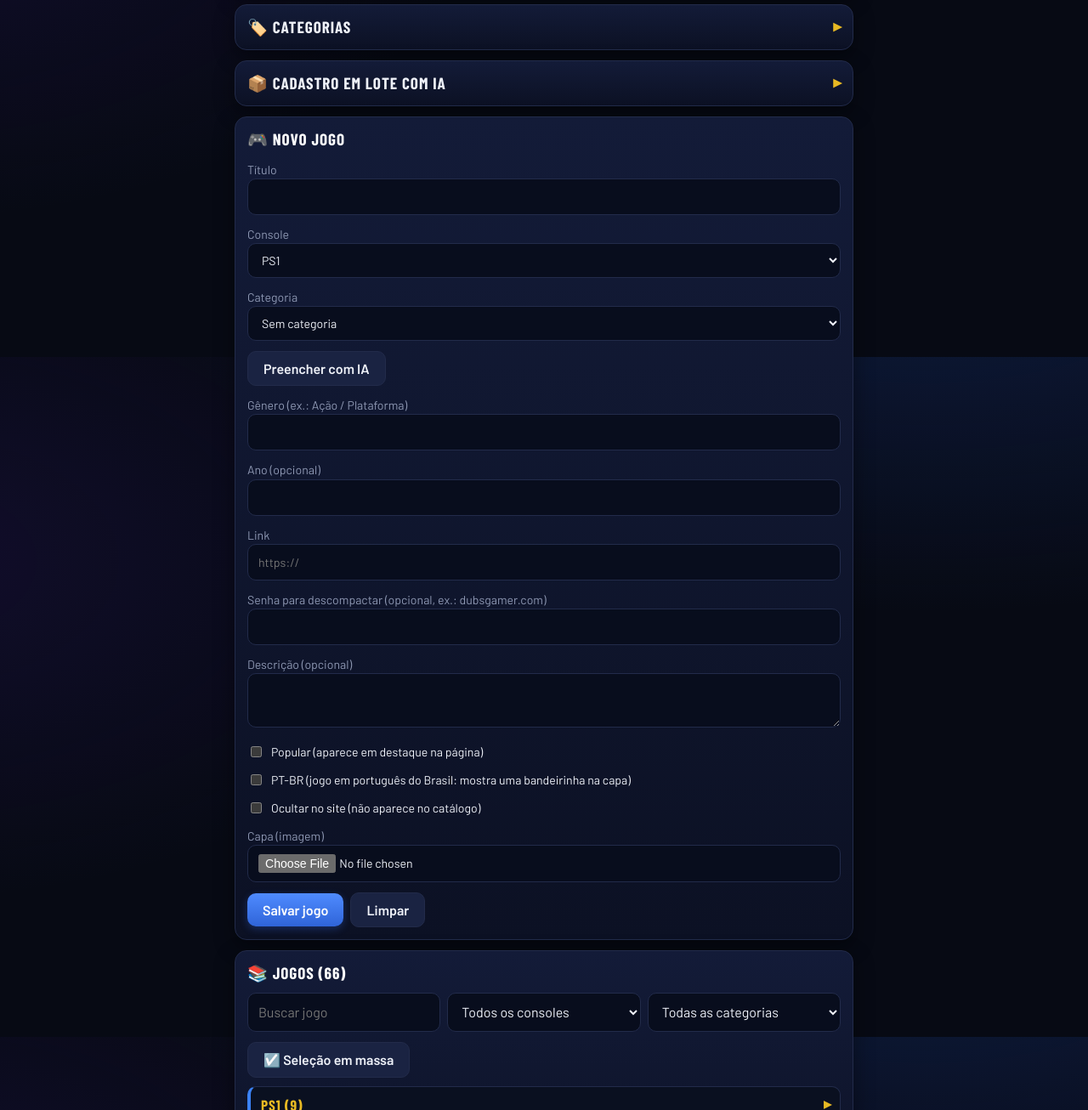
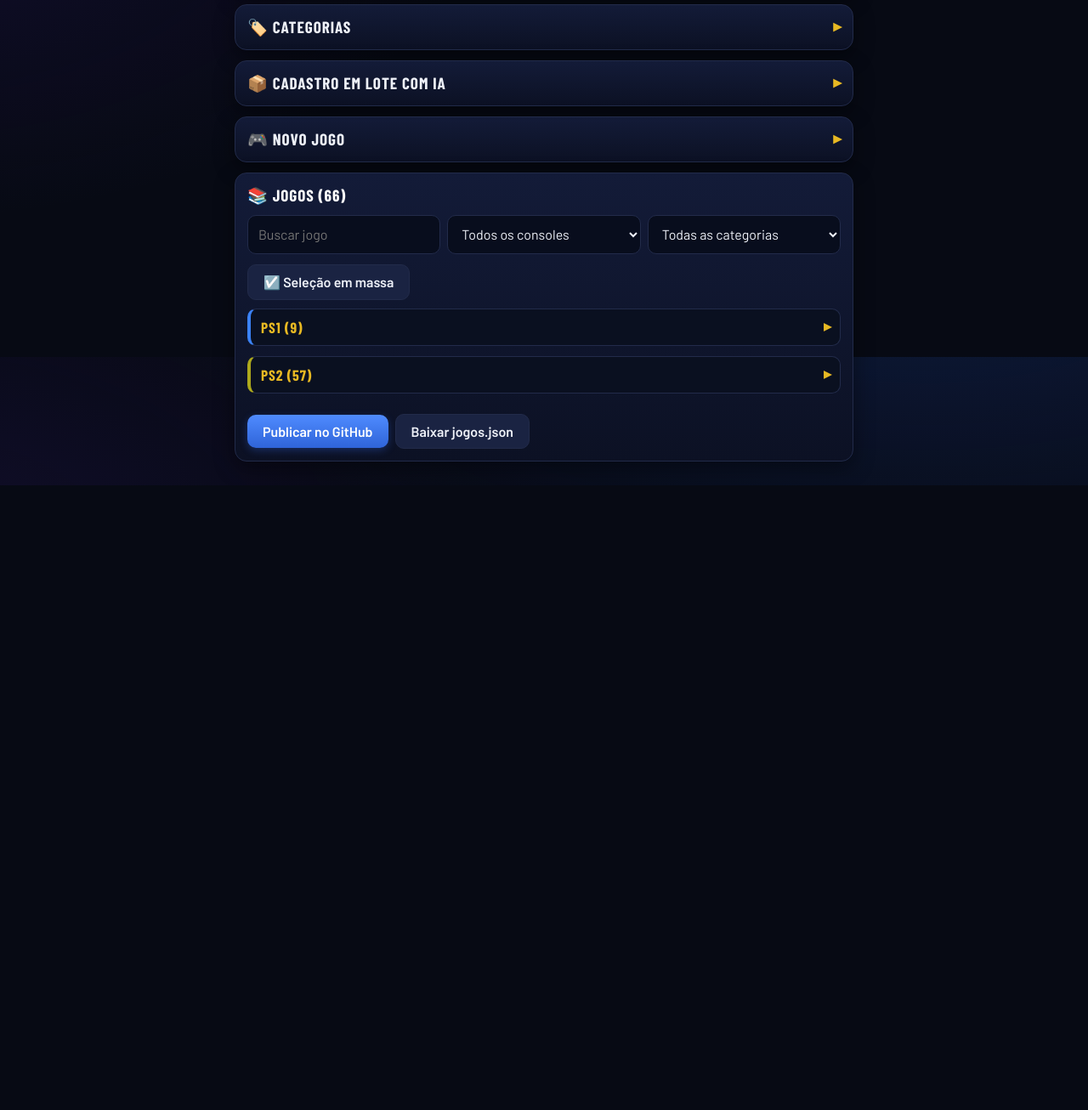
Before and after one commit to jogos-on/consoles, a plain HTML site: page admin.html in a window 1280 px wide. Shown: the part 1180-2486 px from the top of the page at 85% size. After the commit the page ends 1751 px from the top, so only its background shows below. Drawn offline with nearby package versions, Linux system fonts and the light colour scheme; a web font is replaced by a local one.

Commit message:
Atualizar o admin.html

```diff
--- a/admin.html
+++ b/admin.html
@@ -181,8 +181,7 @@ gemini-2.5-flash-lite</textarea></label>
 
 
 
-<div class="box">
-  <b id="ft" class="bt">Novo jogo</b>
+<details id="nj"><summary><span id="ft">Novo jogo</span></summary>
   <label>Título<input id="titulo"></label>
   <label>Console<select id="console"></select></label>
   <label>Categoria<select id="categoria"></select></label>
@@ -198,7 +197,7 @@ gemini-2.5-flash-lite</textarea></label>
   <div id="capaInfo"><div id="capaWrap"><img id="capaPrev" alt="" style="display:none"><div id="capaPh"><span>Sem capa</span></div><svg id="capaFlag" class="br" viewBox="0 0 20 14" aria-label="PT-BR"><rect width="20" height="14" fill="#009c3b"/><path d="M10 1.6 18.2 7 10 12.4 1.8 7z" fill="#ffdf00"/><circle cx="10" cy="7" r="3.1" fill="#002776"/><path d="M7 6.2q3-.9 6 .9" stroke="#fff" stroke-width=".55" fill="none"/></svg></div><div id="capaTxt"></div></div>
   <label>Capa (imagem)<span id="trocar" style="display:none"> — se quiser trocar</span><input id="arq" type="file" accept="image/*"></label>
   <button onclick="salvarJogo()">Salvar jogo</button><button class="s" id="voltar" style="display:none" onclick="voltar()">← Voltar</button><button class="s" onclick="limpar()">Limpar</button>
-</div>
+</details>
 
 <div class="box"><b class="bt lst">Jogos (<span id="n">0</span>)</b>
   <div class="flt"><input id="busca" type="search" placeholder="Buscar jogo" oninput="lista()"><select id="fc" onchange="lista()"></select><select id="fcat" onchange="lista()"></select></div>
@@ -640,9 +639,9 @@ function editar(i){
   const j=jogos[i];edit=i;$("ft").textContent="Editando: "+j.titulo;
   ["titulo","console","genero","ano","link","descricao","senha"].forEach(k=>$(k).value=j[k]||"");
   $("categoria").value=catDe(j);$("popular").checked=!!j.popular;$("ptbr").checked=!!j.ptbr;$("oculto").checked=!!j.oculto;$("arq").value="";
-  $("voltar").style.display="inline-block";posLista=scrollY;$("ft").scrollIntoView({block:"start"});statusCapa(j,i);
+  $("voltar").style.display="inline-block";posLista=scrollY;$("nj").open=true;$("ft").scrollIntoView({block:"start"});statusCapa(j,i);
 }
-function voltar(){limpar();scrollTo(0,posLista)}
+function voltar(){limpar();$("nj").open=false;scrollTo(0,posLista)}
 function remover(i){if(confirm("Remover "+jogos[i].titulo+"?")){jogos.splice(i,1);limpar();lista()}}
 const slug=s=>s.normalize("NFD").replace(/[\u0300-\u036f]/g,"").toLowerCase().replace(/[^a-z0-9]+/g,"-").replace(/^-|-$/g,"");
 const b64=f=>new Promise(r=>{const x=new FileReader();x.onload=()=>r(x.result.split(",")[1]);x.readAsDataURL(f)});
```
